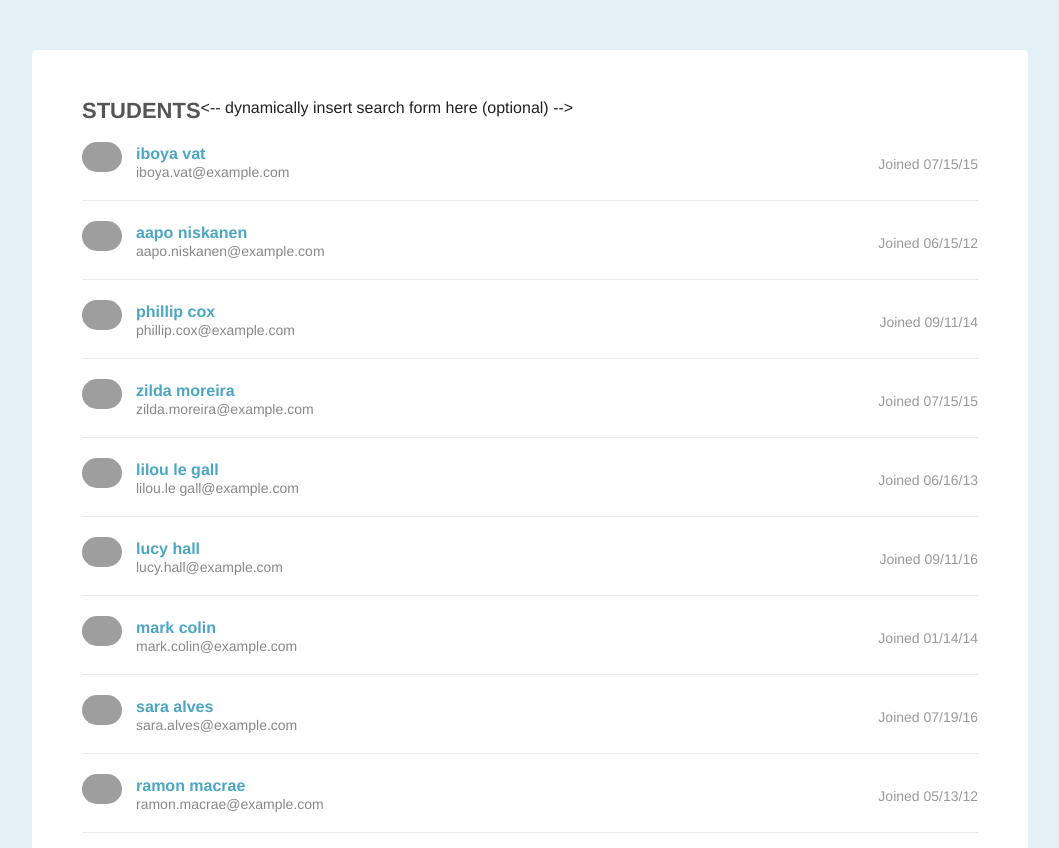
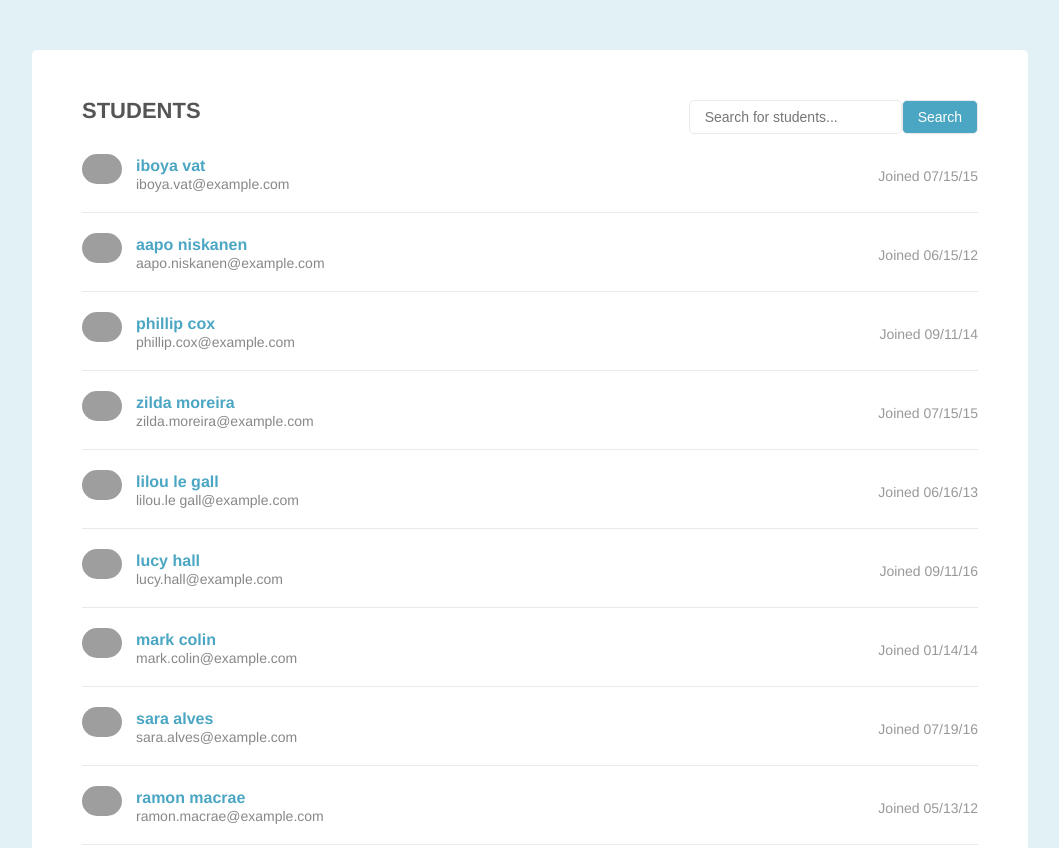
Before and after one commit to kaeross/Project-2-Pagination-and-Content-Filter, a plain HTML site: page index.html in a window 1280 px wide. Shown: the top 848 px of the page, without its empty margins (110-1169 px from the left). Drawn offline with nearby package versions, Linux system fonts and the light colour scheme; grey boxes are pictures that could not be loaded.

Commit message:
Search Function 1.0
Method to obtain value from search button

```diff
--- a/app.js
+++ b/app.js
@@ -1,11 +1,13 @@
 let studentList = $('.student-item');
-const studentName = $('.student-item h3');
+const studentName = $('.student-item h3').text();
 const studentEmail = $('.email');
 const studentJoined = $('.date');
 const studentArray = [];
+const matched = [];
 let pageNum = 1;
 let studentsPerPage = 10;
 const numberOfPages = Math.ceil(studentList.length / studentsPerPage - 1);
+const searchButton = $('.student-search button');
 
 function showList() {
 	$(this).show();
@@ -22,7 +24,6 @@ $(document).ready(showPage(0));
 function showPage(pageNum) {
 	studentList.hide();
 	if (studentList.length != []) {
-		studentArray.push(studentList.splice(0, 10));
 		for (let i = 0; i < numberOfPages; i+=1) {
 			studentArray.push(studentList.splice(0, 10));
 		}
@@ -33,7 +34,7 @@ function showPage(pageNum) {
 
 
 //Create Pagination and append to student list
-function writePage() {
+function appendPageLinks() {
 	let paginationHTML = '<div class="pagination"><ul>';
 	for (let i = 0; i <= numberOfPages; i+=1) {
 		paginationHTML +='<li><a class="" href="#' + pageNum.toString() + '">' + pageNum.toString() + '</a></li>';
@@ -42,12 +43,12 @@ function writePage() {
 	paginationHTML += '</ul></div>';
 	return paginationHTML;
 }
-$('.student-list').append(writePage());
+$('.student-list').append(appendPageLinks());
 $('.pagination a').first('a').addClass('active');
 
 
 
-//Pagination conected to "pages"
+//Pagination connected to "pages"
 const links = $('a');
 links.on('click', function(e){
 	let numButton = $(e.target).text();
@@ -59,3 +60,52 @@ links.on('click', function(e){
 	$(this).addClass('active');
 	showPage(numButton -  1);
 });
+
+//Append search input to header
+function searchBox() {
+	   	let searchHTML = '<div class="student-search">';
+        searchHTML += '<input placeholder="Search for students...">';
+        searchHTML += '<button>Search</button>';
+        searchHTML += '</div>';
+
+        return searchHTML;
+}
+$('.page-header').append(searchBox());
+
+// //Add search function
+// function searchList() {
+
+//     // Obtain the value of the search input
+
+//     // remove the previous page link section
+//     // Loop over the student list, and for each student…
+// // ...obtain the student’s name…
+// // ...and the student’s email…
+// // ...if the search value is found inside either email or name…
+//             // ...add this student to list of “matched” student
+//     // If there’s no “matched” students…
+//            // ...display a “no student’s found” message
+//     // If over ten students were found…
+//            // ...call appendPageLinks with the matched students
+//    // Call showPage to show first ten students of matched list
+// }
+
+//Add search function
+function searchList() {
+	//obtain value of search input
+	let searchInput = $('.student-search > input').val().toUpperCase();
+    console.log(searchInput);
+
+
+    // for (var i = 0; i < studentList.length; i++) {
+    // 		console.log(studentName);
+    // }
+}
+
+
+$('.student-search button').on('click', searchList);
+
+// $('.student-search button').on('click', function(){
+// 	let searchInput = $('.student-search > input').val();
+//     console.log(searchInput);
+// });
--- a/index.html
+++ b/index.html
@@ -11,7 +11,6 @@
     <div class="page">
       <div class="page-header cf">
         <h2>Students</h2>
-        <-- dynamically insert search form here (optional) -->
 
       </div>
       <ul class="student-list">
```
